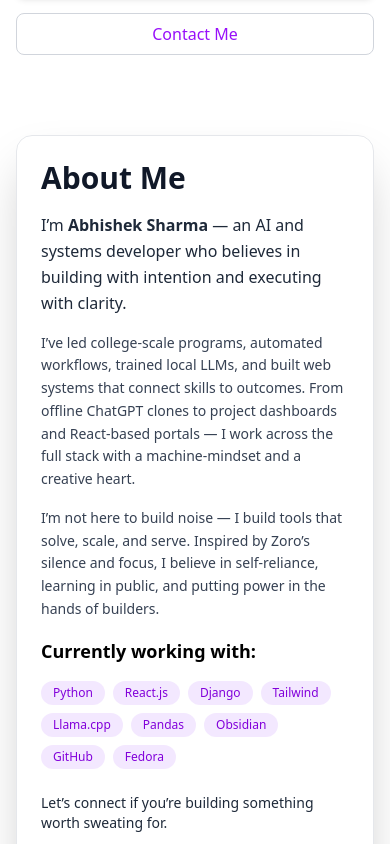
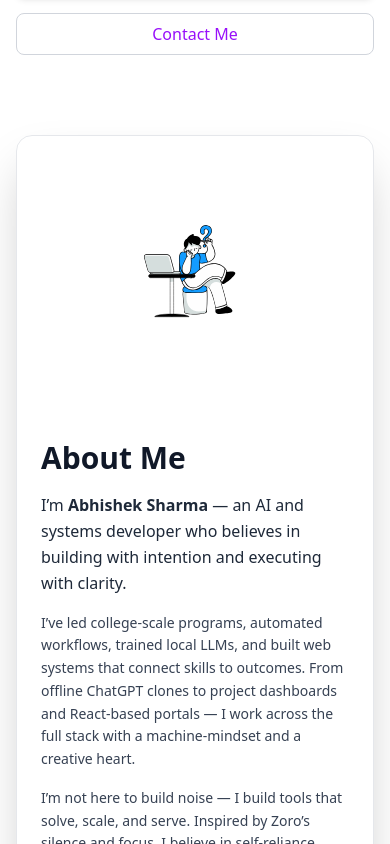
Before and after one commit to Pixelated-Sage/Portfolio-Site, a React (Vite) app in the folder frontend/: page / in a window 390 px wide. Shown: the part 840-1684 px from the top of the page. Built offline with nearby package versions, Linux system fonts and the light colour scheme.

Commit message:
Responsive changes

```diff
--- a/frontend/src/components/Hero/hero_pencil.jsx
+++ b/frontend/src/components/Hero/hero_pencil.jsx
@@ -62,7 +62,7 @@ const Hero_pencil = () => {
               <img
                 src={image}
                 alt="Abhishek headshot"
-                className="w-64 h-86 sm:h-full sm:w-auto object-cover rounded-xl shadow-lg"
+                className="w-64 h-86 sm:h-178 sm:w-auto object-cover rounded-xl shadow-lg"
               />
             </div>
           </div>
--- a/frontend/src/layout/AboutSection.jsx
+++ b/frontend/src/layout/AboutSection.jsx
@@ -5,7 +5,7 @@ import thinkingAnimation from "../assets/lottie/thingking.json";
 const AboutSection = () => {
   return (
     <section className="w-full flex justify-center items-center py-10 sm:py-20 px-4 bg-white">
-      <div className="w-full sm:w-[90%] md:w-[80%] max-w-[1920px] bg-white/90 rounded-2xl shadow-2xl border border-gray-200 backdrop-blur-lg flex flex-col md:flex-row items-center p-6 sm:p-10 md:p-12 gap-10 sm:gap-12">
+      <div className="w-full sm:w-[90%] md:w-[80%] max-w-[1920px] bg-white/90 rounded-2xl shadow-2xl border border-gray-200 backdrop-blur-lg flex flex-col-reverse md:flex-row items-center p-6 sm:p-10 md:p-12 gap-10 sm:gap-12">
         {/* Left: Content (80%) */}
         <div className="w-full md:flex-[8] flex flex-col justify-center items-start text-left">
           <h2 className="text-3xl sm:text-4xl font-bold text-gray-900 mb-4 sm:mb-6">About Me</h2>
@@ -40,7 +40,7 @@ const AboutSection = () => {
         </div>
 
         {/* Right: Lottie Animation (20%) */}
-        <div className="w-full md:flex-[2] flex  justify-center items-center">
+        <div className="w-full md:flex-[2] flex justify-center items-center mb-8 md:mb-0">
           <Lottie
             animationData={thinkingAnimation}
             loop
```
